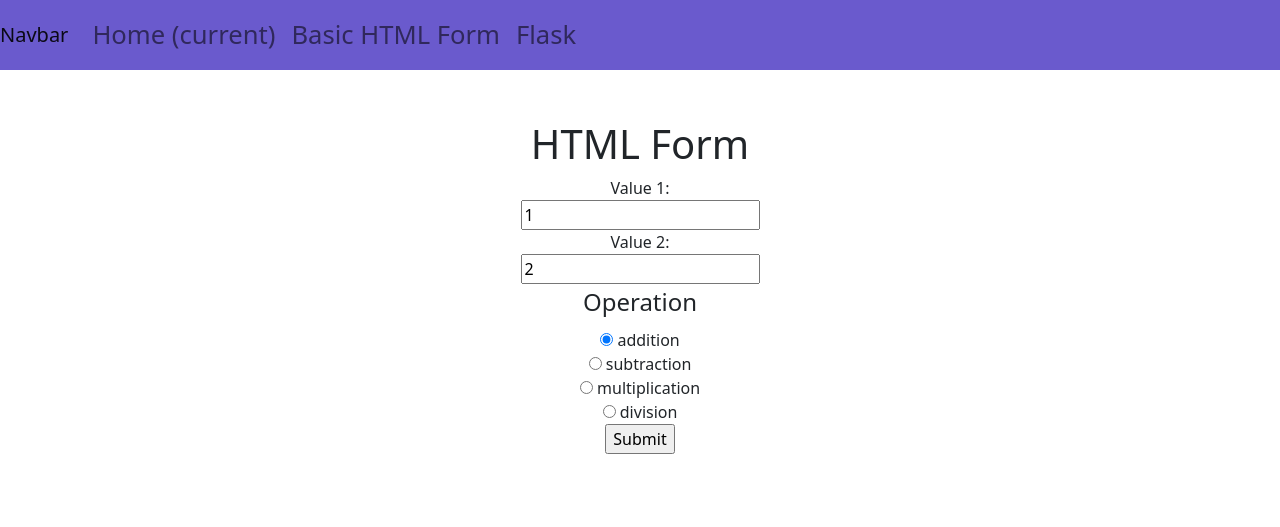
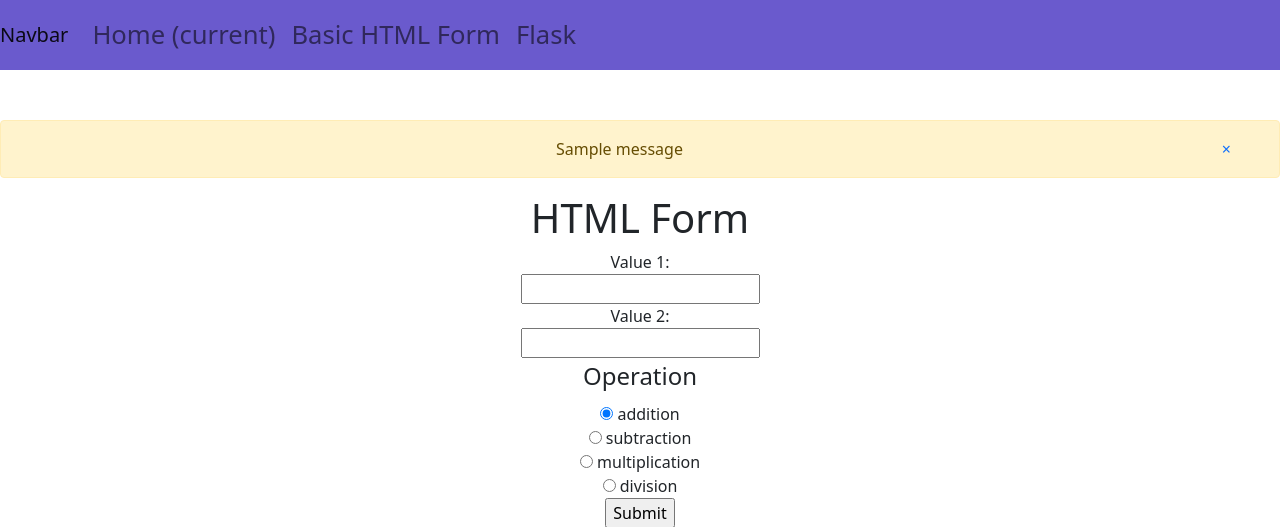
Before and after one commit to Tanv08/calc2-webCalc-Part1, a Flask app: template app/templates/basicform.html in a window 1280 px wide. Shown: the top 527 px of the page. Run offline with Flask 2, Linux system fonts and the light colour scheme; the template is opened without the code that fills it, so the values that code supplies are empty; one stand-in notice (Sample message) is shown; parts of the project's set-up code (start-up, migrations or seed data) failed here and were passed over.

Commit message:
Updated files

```diff
--- a/app/templates/base.html
+++ b/app/templates/base.html
@@ -34,7 +34,22 @@
   </div>
 </nav>
 
-    <div id="content" class="text-center">{% block content %}{% endblock %}</div>
+    <div id="content" class="text-center">
+    {% with messages = get_flashed_messages() %}
+        {% if messages %}
+        {% for message in messages %}
+        <div class="alert alert-warning alert-dismissible" role="alert">
+            {{ message }}
+
+            <a href="#" class="close" data-dismiss="alert" aria-label="close"><span
+                    style="float:right">&times;</span></a>
+        </div>
+        {% endfor %}
+
+        {% endif %}
+        {% endwith %}
+
+        {% block content %}{% endblock %}</div>
 
     <!-- Option 1: Bootstrap Bundle with Popper -->
     <script src="https://cdn.jsdelivr.net/npm/bootstrap@5.1.3/dist/js/bootstrap.bundle.min.js" integrity="sha384-ka7Sk0Gln4gmtz2MlQnikT1wXgYsOg+OMhuP+IlRH9sENBO0LRn5q+8nbTov4+1p" crossorigin="anonymous"></script>
--- a/app/templates/basicform.html
+++ b/app/templates/basicform.html
@@ -14,9 +14,9 @@
 
     <form action="/basicform" method="POST">
         <label for="value1">Value 1:</label><br>
-        <input type="text" id="value1" name="value1" value="1"><br>
+        <input type="text" id="value1" name="value1"><br>
         <label for="value2">Value 2:</label><br>
-        <input type="text" id="value2" name="value2" value="2"><br>
+        <input type="text" id="value2" name="value2"><br>
         <fieldset>
         <legend>Operation</legend>
           <div>
@@ -35,6 +35,7 @@
             <input type="radio" name="operation" id="division" value="division">
             <label for="division">division</label>
           </div>
+
         </fieldset>
 
         <input type="submit" value="Submit">
```
Also changed, not shown: app/controllers/calculator_controller.py (line endings or trailing spaces).
